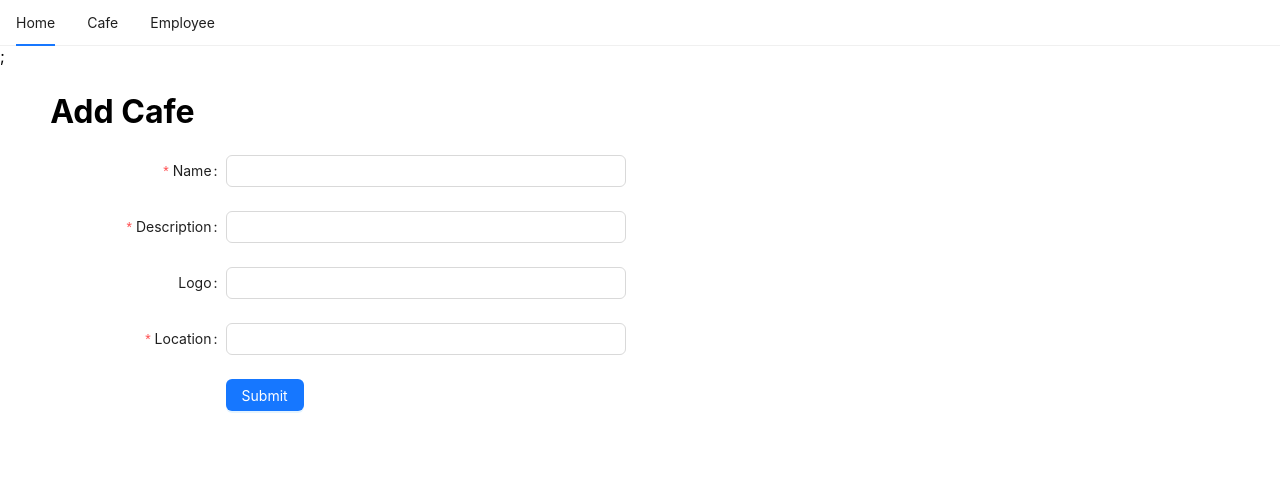
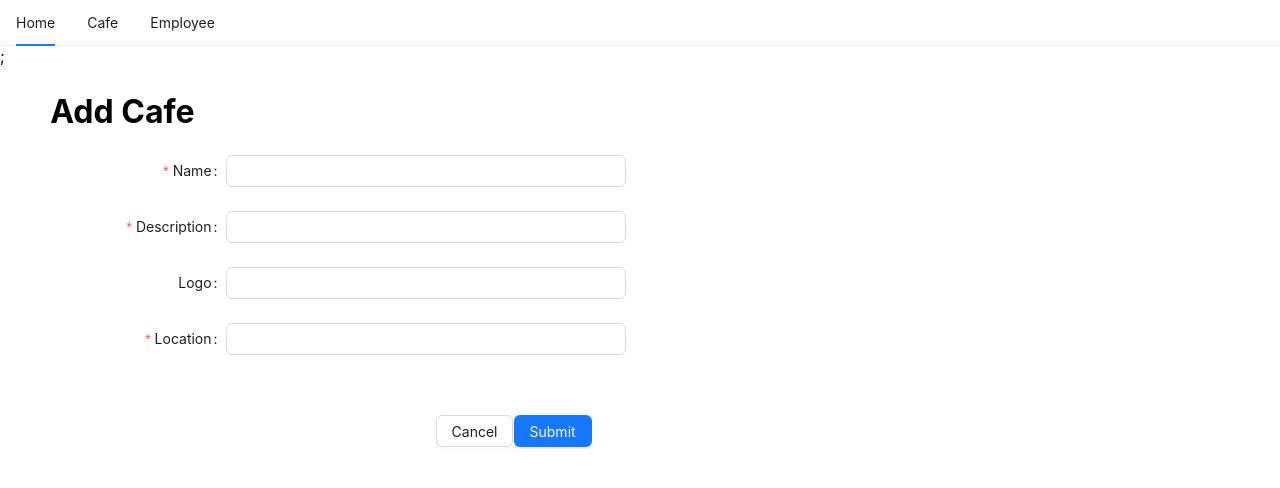
Before and after one commit to Rin-chan/GIC_Assessment, a React (Create React App) app in the folder gic_assessment/: page /cafes/add in a window 1280 px wide. Shown: the top 488 px of the page. Built offline with nearby package versions, Linux system fonts and the light colour scheme; what ag-grid-community would draw is missing.

Commit message:
Added redirect from add pages

```diff
--- a/gic_assessment/src/pages/cafe/AddCafe.js
+++ b/gic_assessment/src/pages/cafe/AddCafe.js
@@ -1,7 +1,10 @@
 import { Button, Form, Input } from 'antd';
+import { useNavigate } from "react-router";
 import "../index.css";
 
 function AddCafe() {
+    const navigate = useNavigate();
+
     const onFinish = values => {
         console.log('Success:', values);
         postData(values);
@@ -30,6 +33,8 @@ function AddCafe() {
             if (!response.ok) {
                 throw new Error(`Response status: ${response.status}`);
             }
+
+            navigate("/cafes");
         } catch (error) {
             console.error(error.message);
         }
@@ -53,7 +58,7 @@ function AddCafe() {
                     name="name"
                     rules={[{ required: true, message: 'Please input a name!' }]}
                 >
-                <Input />
+                <Input minLength={6} maxLength={10} />
                 </Form.Item>
 
                 <Form.Item
@@ -61,7 +66,7 @@ function AddCafe() {
                     name="description"
                     rules={[{ required: true, message: 'Please input a description!' }]}
                 >
-                <Input />
+                <Input maxLength={256} />
                 </Form.Item>
 
                 <Form.Item
@@ -79,11 +84,18 @@ function AddCafe() {
                 <Input />
                 </Form.Item>
 
-                <Form.Item label={null}>
-                    <Button type="primary" htmlType="submit">
-                        Submit
-                    </Button>
-                </Form.Item>
+                <div className="Form-Buttons">
+                    <Form.Item label={null}>
+                        <Button onClick={() => navigate("/cafes")}>
+                            Cancel
+                        </Button>
+                    </Form.Item>
+                    <Form.Item label={null}>
+                        <Button type="primary" htmlType="submit">
+                            Submit
+                        </Button>
+                    </Form.Item>
+                </div>
             </Form>
         </div>
     );
--- a/gic_assessment/src/pages/employee/AddEmployee.js
+++ b/gic_assessment/src/pages/employee/AddEmployee.js
@@ -1,9 +1,12 @@
 import React, { useState } from 'react';
 import { Button, Form, Input, DatePicker, Radio, Flex } from 'antd';
 import dayjs from 'dayjs';
+import { useNavigate } from "react-router";
 import "../index.css";
 
 function AddEmployee() {
+    const navigate = useNavigate();
+
     const [value, setValue] = useState(0);
     const onChange = e => {
         setValue(e.target.value);
@@ -63,7 +66,7 @@ function AddEmployee() {
                     name="name"
                     rules={[{ required: true, message: 'Please input a name!' }]}
                 >
-                <Input />
+                <Input minLength={6} maxLength={10}/>
                 </Form.Item>
 
                 <Form.Item
@@ -78,7 +81,7 @@ function AddEmployee() {
                     label="Phone Number"
                     name="phone"
                     rules={[{ required: true, message: 'Please input a phone number!' },
-                        { pattern: /^[0-9]{8}$/, message: 'Phone number must be 8 digits!' }
+                        { pattern: /^[8-9]{1}[0-9]{7}$/, message: 'Phone number must be 8 digits!' }
                     ]}
                 >
                 <Input maxLength={8} />
@@ -121,16 +124,25 @@ function AddEmployee() {
                 <Form.Item
                     label="Cafe Name"
                     name="cafe"
-                    rules={[{ required: true, message: 'Please input a cafe!' }]}
+                    rules={[{ required: true, message: 'Please input a cafe!' },
+                        { type: 'email', message: 'Please enter a valid email address!' },
+                    ]}
                 >
                 <Input />
                 </Form.Item>
 
-                <Form.Item label={null}>
-                    <Button type="primary" htmlType="submit">
-                        Submit
-                    </Button>
-                </Form.Item>
+                <div className="Form-Buttons">
+                    <Form.Item label={null}>
+                        <Button onClick={() => navigate("/employees")}>
+                            Cancel
+                        </Button>
+                    </Form.Item>
+                    <Form.Item label={null}>
+                        <Button type="primary" htmlType="submit">
+                            Submit
+                        </Button>
+                    </Form.Item>
+                </div>
             </Form>
         </div>
     );
--- a/gic_assessment/src/pages/index.css
+++ b/gic_assessment/src/pages/index.css
@@ -31,6 +31,13 @@
   justify-content: space-between;
 }
 
+.Form-Buttons {
+  display: flex;
+  flex-direction: row;
+  justify-content: flex-end;
+  margin: 10%;
+}
+
 img {
   max-width: 80%;
   margin: 10%;
```
